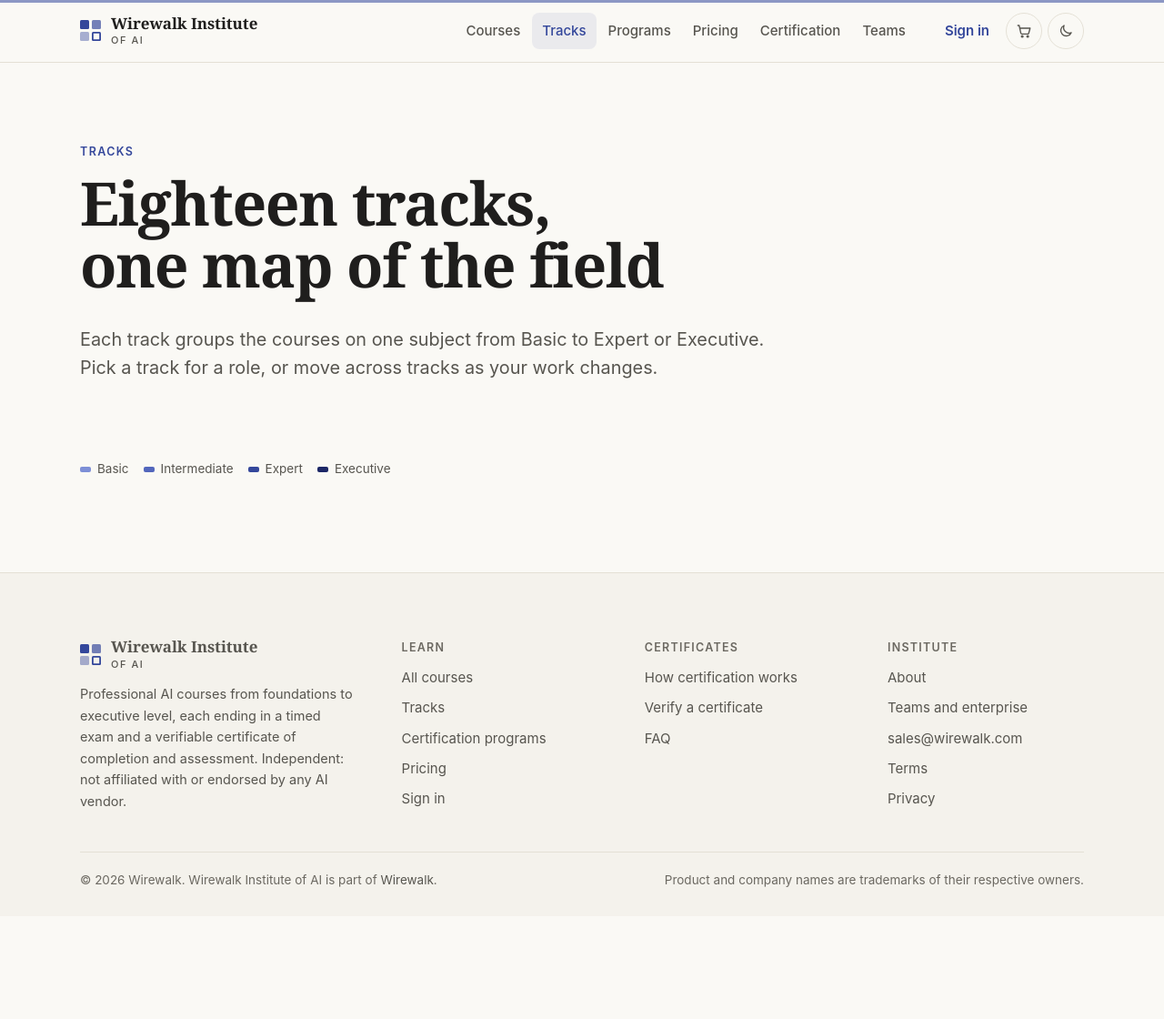
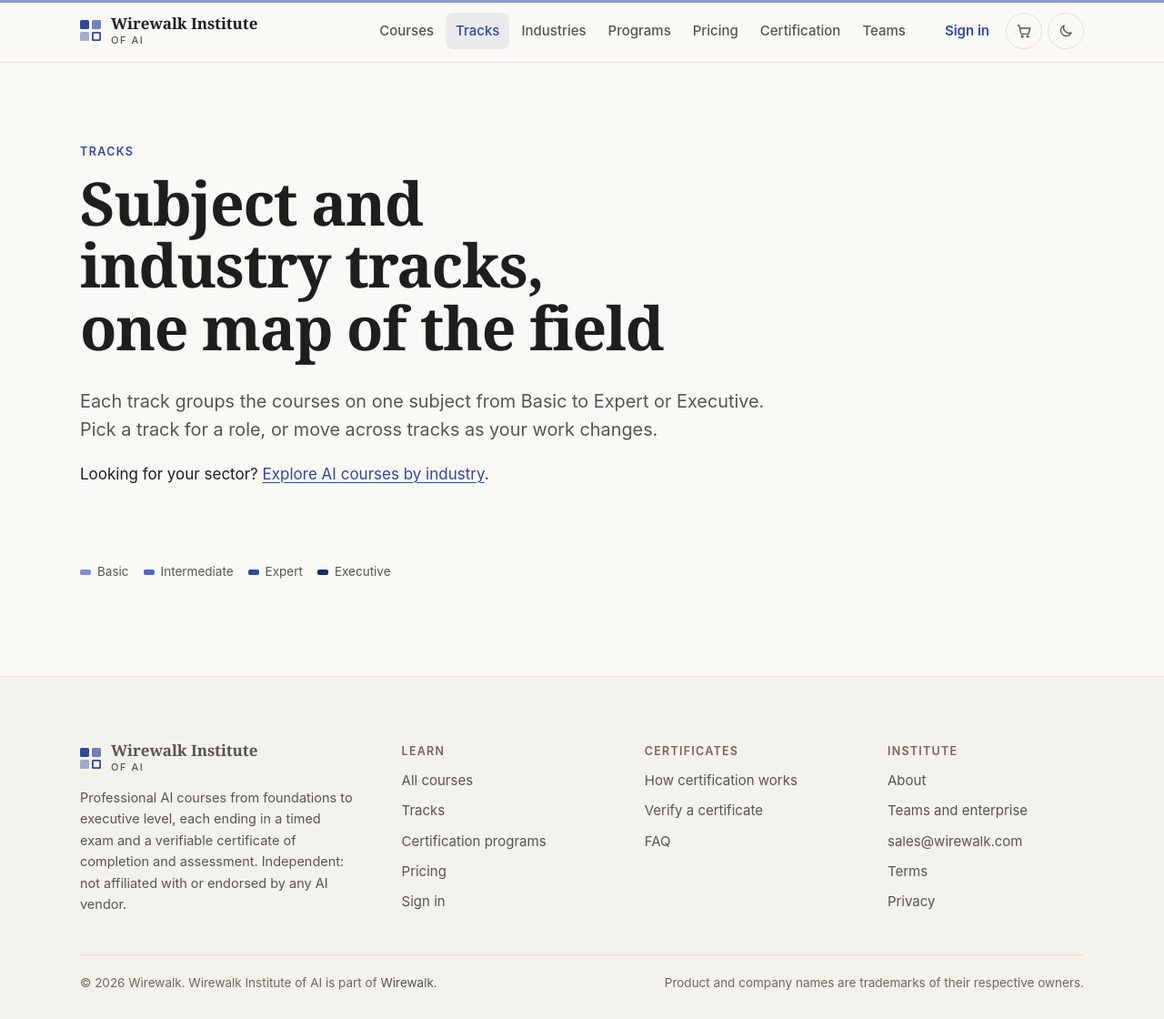
Before and after one commit to wirewalktech/institute-wirewalk, a Jekyll site: the page built from tracks/index.html, in a window 1280 px wide and 1120 px high. Shown: the whole window at 91% size. Built offline with Jekyll 4.4.1, drawn with Linux system fonts in a browser that asks for light colours.

Commit message:
Add industry course hub with free introductions and navigation

```diff
--- a/_includes/header.html
+++ b/_includes/header.html
@@ -5,7 +5,7 @@
       <span class="bn"><b>Wirewalk Institute</b><span>of AI</span></span>
     </a>
     <nav class="nav" id="site-nav" aria-label="Main">
-      {%- assign nav = "Courses|/courses/,Tracks|/tracks/,Programs|/programs/,Pricing|/pricing/,Certification|/certification/,Teams|/teams/" | split: "," -%}
+      {%- assign nav = "Courses|/courses/,Tracks|/tracks/,Industries|/industries/,Programs|/programs/,Pricing|/pricing/,Certification|/certification/,Teams|/teams/" | split: "," -%}
       {%- for item in nav -%}
         {%- assign parts = item | split: "|" -%}
         {%- assign here = false -%}
--- a/tracks/index.html
+++ b/tracks/index.html
@@ -1,13 +1,14 @@
 ---
 title: Tracks
-description: "Eighteen subject tracks covering the whole AI stack, from foundations and everyday use to GPU infrastructure, security, governance and executive leadership."
+description: "Subject and industry tracks covering the whole AI stack, from foundations and everyday use to GPU infrastructure, security, governance and executive leadership."
 ---
 {%- assign all = site.data.catalog.courses -%}
 <div class="wrap">
   <header class="page-head">
     <p class="eyebrow">Tracks</p>
-    <h1>Eighteen tracks, one map of the field</h1>
+    <h1>Subject and industry tracks, one map of the field</h1>
     <p class="lead">Each track groups the courses on one subject from Basic to Expert or Executive. Pick a track for a role, or move across tracks as your work changes.</p>
+    <p>Looking for your sector? <a href="/industries/">Explore AI courses by industry</a>.</p>
   </header>
 </div>
 <div class="wrap" style="padding-bottom:clamp(56px,8vw,110px)">
```
Also changed, not shown: industries/index.html (added, +29 -0 lines).
